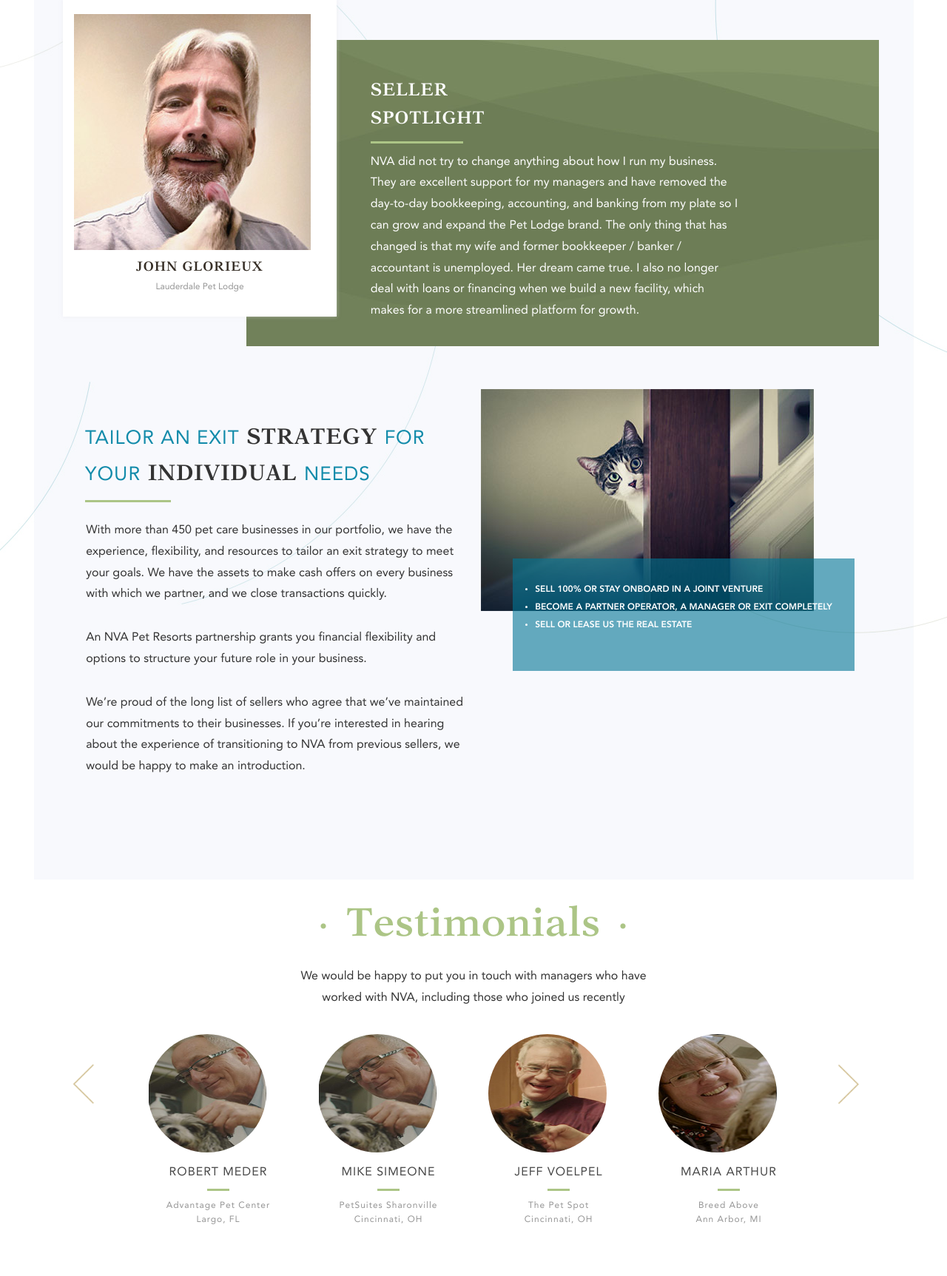
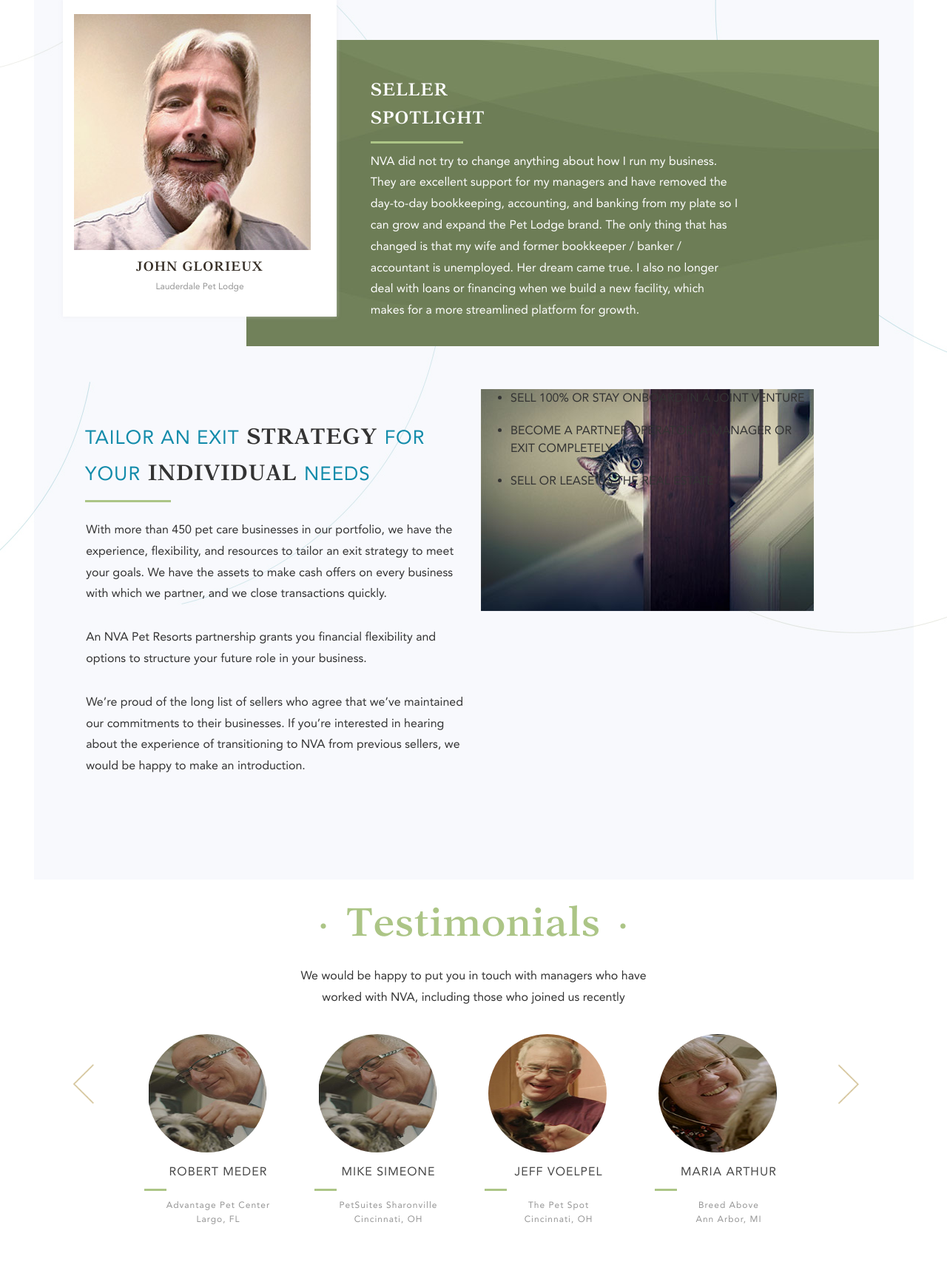
Before and after one commit to fuji9/nva-pet-resorts, a PHP site: page / in a window 1280 px wide. Shown: the part 1485-3210 px from the top of the page at 74% size. Run offline with PHP 8.4, Linux system fonts and the light colour scheme.

Commit message:
Add files via upload

```diff
--- a/css/style.css
+++ b/css/style.css
@@ -58,7 +58,7 @@
 h2{font-size: 54px !important; text-align: center;}
 .about-sec h3, .abt-last-lft h3 {font-size: 30px;}
 .bdr-grn{border-top: solid 3px #acc586; width: 25%; margin: 10px 0;}
-.bdr-grn1{border-top: solid 3px #acc586; width: 15%; margin: 10px auto; text-align: center;}
+.bdr-grn1{border-top: solid 3px #acc586; width: 15%; margin: 10px 0; text-align: center;}
 .collapse{}
 .about-main{margin: 2% 0 0;}
 .abt-img{background:url(../images/about-img.jpg) no-repeat; background-size: contain; max-width: 100%; position: relative;width: 475px; height: 475px; float: left; margin: 0 0 0 -20px; position: relative; z-index: 1;}
@@ -103,7 +103,7 @@
 .footer-main{padding: 15% 0 0;}
 .banner-content h2{text-align: left;}
 .banner-content {  padding: 0% 0 0 5%;  position: absolute;  top: 30%;}
-.banner-content h2{font-size: 100px !important; color: #ffffff; margin-bottom:0px !important;margin-top:0px !important; line-height: normal !important;}
+.banner-content h2{font-size: 100px !important; color: #ffffff; text-transform: uppercase; margin-bottom:0px !important;margin-top:0px !important; line-height: normal !important;}
 .bl-dot{color:#2baac2 !important;}
 .yl-dot{color:#acc586 !important;}
 .bl-dot, .yl-dot{font-size: 50px;}
@@ -113,10 +113,10 @@
 .top-txt{color: #80c4d1; clear: both; font-size: 13px; margin: 5px 0 0 0px; display: inline-block;}
 .abt-last{padding: 5% 0 0;}
 
-.abt-last-rht{background: url(../images/abt-last-img.jpg) no-repeat; width: 650px; max-width: 100%; height: 544px;  right: 5px; position: relative; top:0px;}
-.abt-last-content{ background:rgba(0,118,148,0.6); position: absolute; bottom: 30%; left: 8%; padding: 15px;}
+.abt-last-rht{background: url(../images/abt-last-img.jpg) no-repeat; width: 450px; max-width: 100%; height: 300px;  right: 5px; position: relative; top:0px;}
+.abt-last-content{ padding: 0px;}
 
- ul.list-group{color: #ffffff; padding: 15px;}
+ ul.list-group{color: #333333; padding: 0px 0 0 40px; margin: 0px;}
 
 .abt-last-lft{padding: 2% 0 0 6%;}
 .abt-last-lft p{padding-left: 3%;}
@@ -169,7 +169,7 @@
 
 
 
- ul.list-group li{list-style-type: disc; list-style-position: outside; font-size: 12px; line-height: 24px;font-family: 'Avenir LT Std';}
+ ul.list-group li{list-style-type: disc; list-style-position: outside; font-size: 16px;padding: 0 0 20px; font-family: 'avenirregular';line-height: 24px;}
 .about-sec{-webkit-box-shadow: 0px 0px 5px 3px rgba(229,230,233,0.5);
 -moz-box-shadow: 0px 0px 5px 3px rgba(229,230,233,0.5);
 box-shadow: 0px 0px 5px 3px rgba(229,230,233,0.5); margin: 5% 0 0; padding: 20px; background: #ffffff;}
@@ -395,11 +395,21 @@
     left: 0;
   }
 }
+
+/*.loc-name{border-bottom: solid 3px #acc586; padding: 5px 0;}*/
+.loc-section{margin-bottom: 35px; display: inline-block; }
+.loc-section h5{font-family: 'avenirregular' !important; font-weight: bold;}
+.loc-section h6{text-transform: uppercase; margin-bottom: 0px; font-family: 'avenirregular'!important; font-weight: bold;}
+.loc-section span{font-style: italic;}
 .pl-btn{background: url(../images/button.png) no-repeat; width: 100%; height: 49px; position: relative; top: 35%; left: 40%;}
 
 .copyright p{padding: 0 !important; color: #dce9f9; margin-bottom: 0px;}
 .copyright{padding: 7% 0 0 0;}
 
+.radio-inline{vertical-align: top !important;}
+.rd-section{color:#dce9f9;}
+.rd-section span{margin: 0 10px 0 10px;
+    display: inline-block;}
 .back-to-top {
     cursor: pointer; background: url(../images/back-top.png) no-repeat; width: 46px; height: 46px;
     position: fixed;
```
